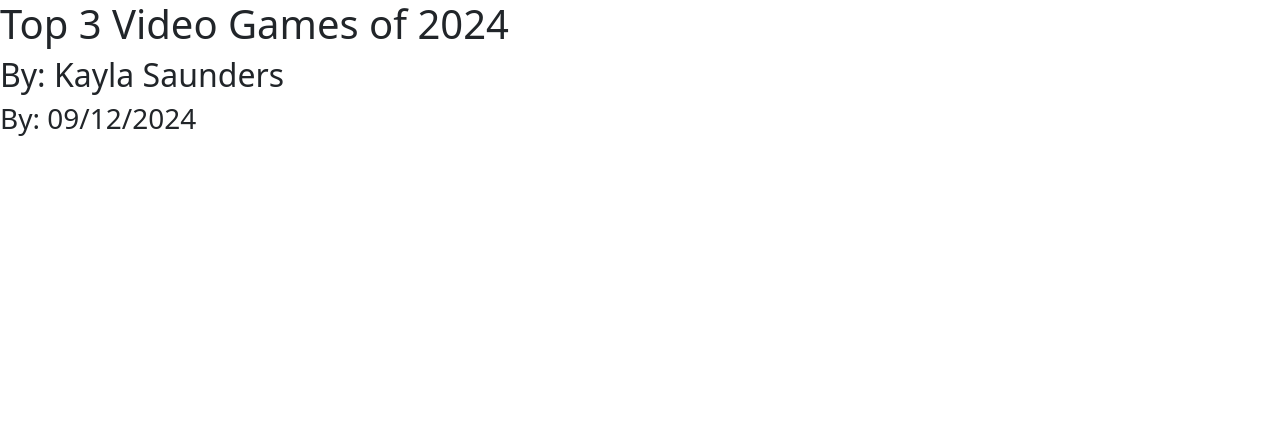
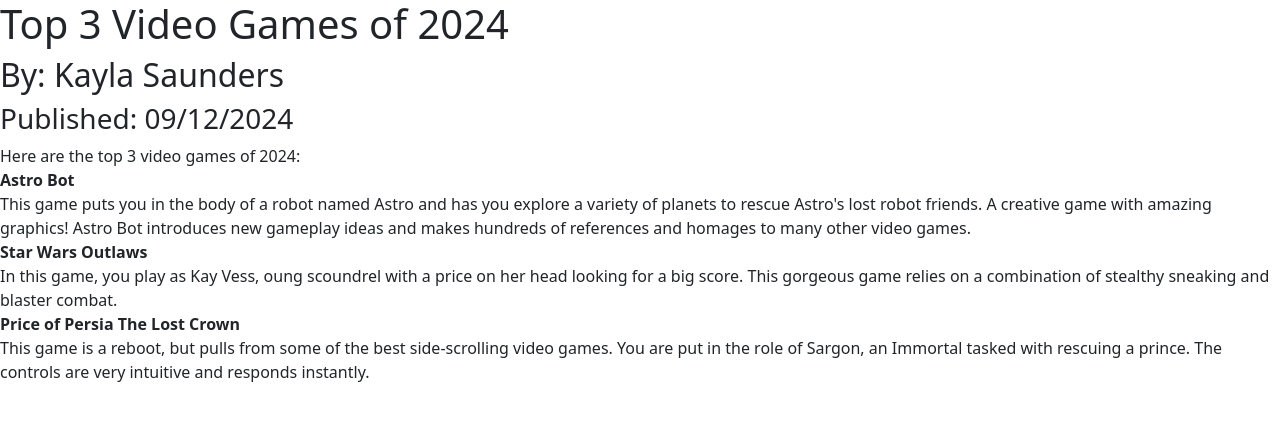
Before and after one commit to sarahogden2017/ASE230-02-Blog, a PHP site: page /detail.php?index=1 in a window 1280 px wide. Shown: the top 421 px of the page. Run offline with PHP 8.4, Linux system fonts and the light colour scheme; data that the repository does not hold is empty.

Commit message:
Update detail.php

```diff
--- a/project/detail.php
+++ b/project/detail.php
@@ -16,8 +16,15 @@ $blog_array= [
     ],
     [
         'title'=>'Top 3 Video Games of 2024',
-		'author'=>'Kayla Saunders',
-		'date'=>'09/12/2024',
+	'content'=>'Here are the top 3 video games of 2024:<br>
+	<b>Astro Bot</b><br>
+	This game puts you in the body of a robot named Astro and has you explore a variety of planets to rescue Astro\'s lost robot friends. A creative game with amazing graphics! Astro Bot introduces new gameplay ideas and makes hundreds of references and homages to many other video games.<br>
+	<b>Star Wars Outlaws</b><br>
+	In this game, you play as Kay Vess, oung scoundrel with a price on her head looking for a big score. This gorgeous game relies on a combination of stealthy sneaking and blaster combat.<br>
+	<b>Price of Persia The Lost Crown</b><br>
+	This game is a reboot, but pulls from some of the best side-scrolling video games. You are put in the role of Sargon, an Immortal tasked with rescuing a prince. The controls are very intuitive and responds instantly.<br>',
+	'author'=>'Kayla Saunders',
+	'date'=>'09/12/2024',
     ],
 ]
 ?>
@@ -34,7 +41,7 @@ $blog_array= [
     <body>
         <h1> <?=$blog_array[$i]['title']?> </h1>
         <h2> By: <?=$blog_array[$i]['author']?> </h2>
-        <h3> By: <?=$blog_array[$i]['date']?> </h3>
+        <h3> Published: <?=$blog_array[$i]['date']?> </h3>
         <p> <?=$blog_array[$i]['content']?> </p>
         <script src="https://cdn.jsdelivr.net/npm/bootstrap@5.2.3/dist/js/bootstrap.bundle.min.js" integrity="sha384-kenU1KFdBIe4zVF0s0G1M5b4hcpxyD9F7jL+jjXkk+Q2h455rYXK/7HAuoJl+0I4" crossorigin="anonymous"></script>
     </body>
```
